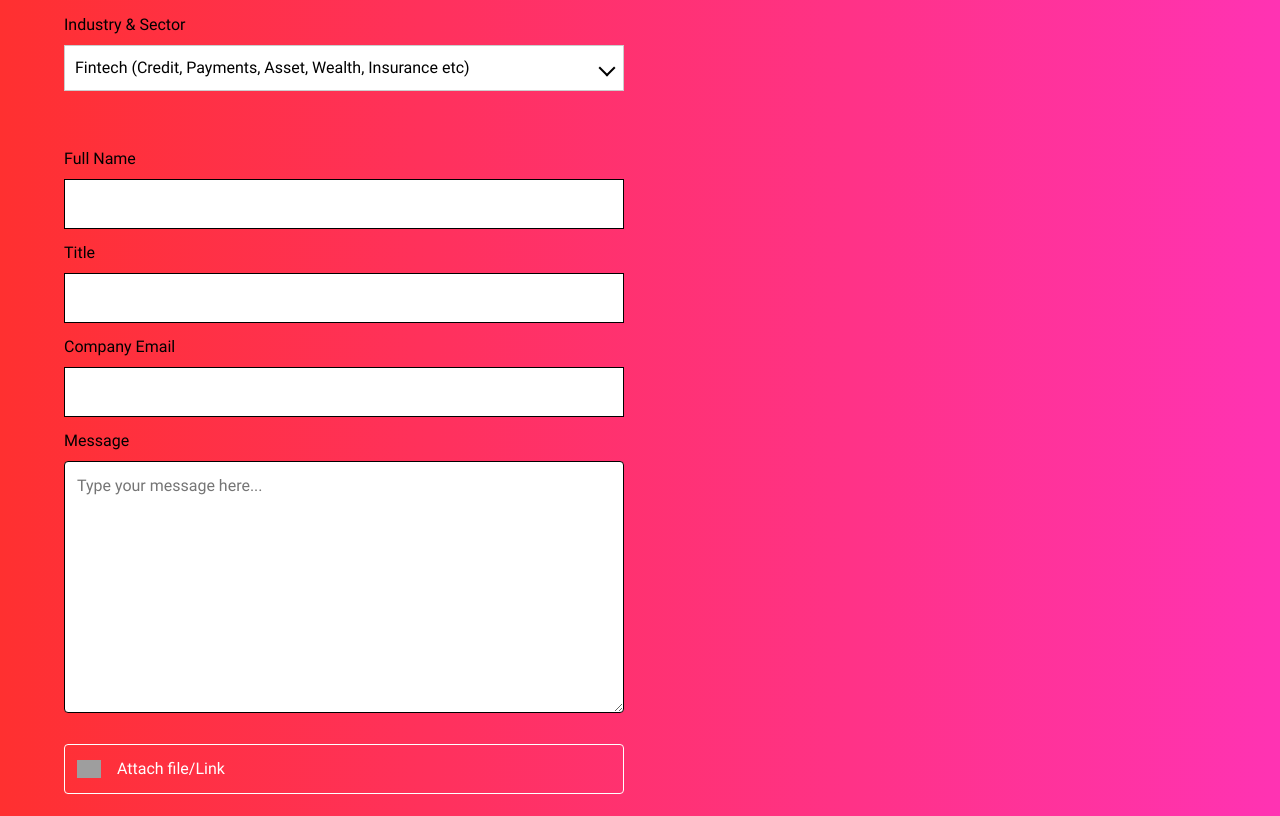
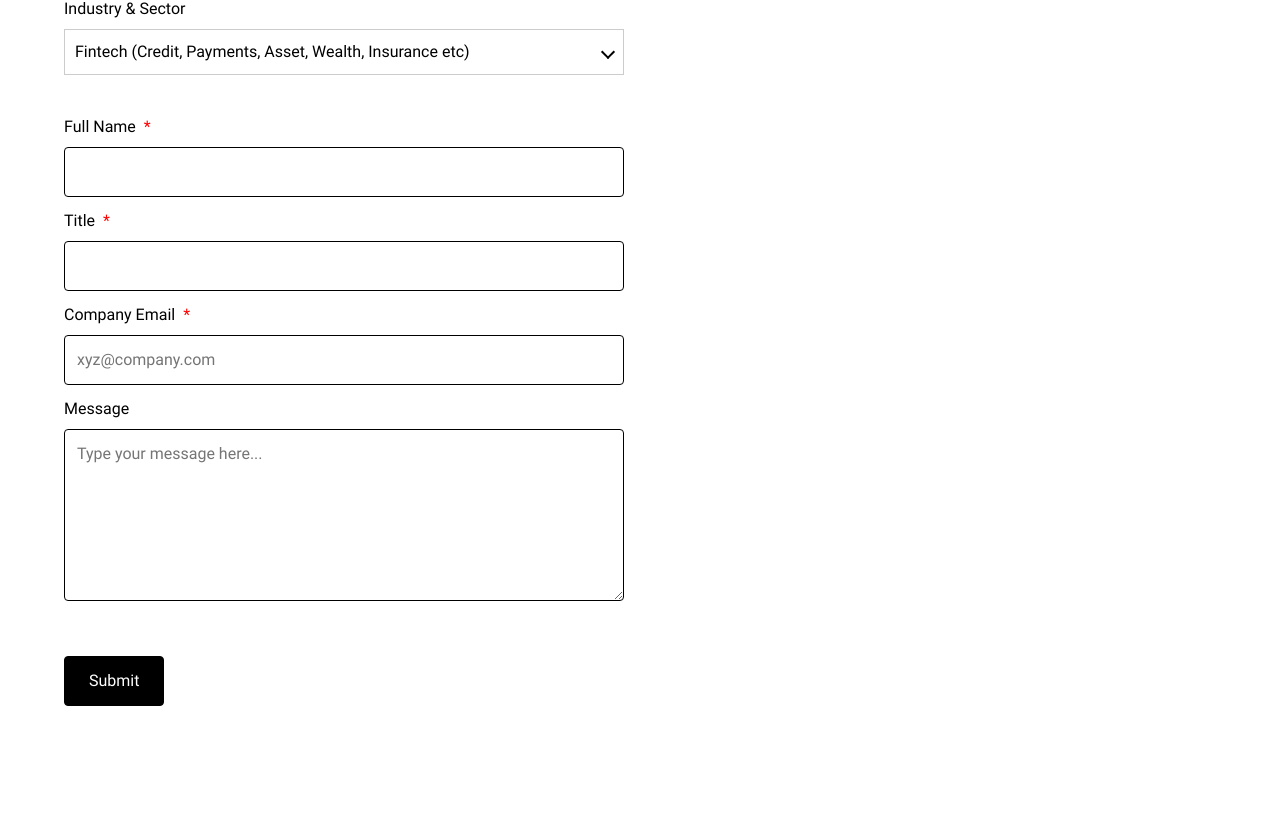
Before and after one commit to yogi-mahtani/yogi-mahtani, a Next.js app: page /contact-us in a window 1280 px wide. Shown: the part 444-1260 px from the top of the page. Built offline with nearby package versions, Linux system fonts and the light colour scheme; grey boxes are pictures that could not be loaded.

Commit message:
feat: add errors to contact form and add header, footer

```diff
--- a/src/app/components/ContactUs/components/InputField.tsx
+++ b/src/app/components/ContactUs/components/InputField.tsx
@@ -1,3 +1,4 @@
+import { useState } from 'react';
 import styled from 'styled-components';
 import { InputFieldProps } from '../types';
 
@@ -5,18 +6,50 @@ export const InputField = ({
   label,
   type = 'text',
   placeholder,
-}: InputFieldProps) => (
+  required = false,
+}: InputFieldProps) => {
+  const [value, setValue] = useState('');
+  const [touched, setTouched] = useState(false);
+
+  // Function to validate input based on type
+  const getErrorMessage = () => {
+    if (!touched) return ''; // No error before touch
+
+    if (required && !value.trim()) {
+      return 'This field is required';
+    }
+
+    if (type === 'email' && value && !/^\S+@\S+\.\S+$/.test(value)) {
+      return 'Enter a valid email address';
+    }
+
+    return ''; // No error
+  };
+
+  const errorMessage = getErrorMessage();
+  const isError = !!errorMessage; // Convert to boolean
+
+  return (
     <InputWrapper>
-    <Label htmlFor={label}>{label}</Label>
+      <Label htmlFor={label}>
+        {label} {required && <RequiredMark>*</RequiredMark>}
+      </Label>
       <Input
         type={type}
         id={label}
         placeholder={placeholder}
+        value={value}
+        onChange={(e) => setValue(e.target.value)}
+        onBlur={() => setTouched(true)}
         aria-label={label}
+        aria-invalid={isError}
       />
+      {isError && <ErrorMessage>{errorMessage}</ErrorMessage>}
     </InputWrapper>
   );
+};
 
+// Styled Components
 const InputWrapper = styled.div`
   display: flex;
   flex-direction: column;
@@ -27,6 +60,15 @@ const InputWrapper = styled.div`
 const Label = styled.label`
   margin-bottom: 8px;
   font-size: 16px;
+  display: flex;
+  align-items: center;
+  gap: 4px;
+`;
+
+const RequiredMark = styled.span`
+  color: red;
+  font-size: 16px;
+  margin-left: 4px;
 `;
 
 const Input = styled.input`
@@ -35,4 +77,15 @@ const Input = styled.input`
   padding: 12px;
   border: 1px solid #000;
   width: 100%;
+  border-radius: 4px;
+  &:focus {
+    outline: none;
+    border-color: blue;
+  }
 `;
+
+const ErrorMessage = styled.span`
+  color: red;
+  font-size: 14px;
+  margin-top: 4px;
+`;
--- a/src/app/components/ContactUs/index.tsx
+++ b/src/app/components/ContactUs/index.tsx
@@ -8,7 +8,6 @@ import { desiredHires, roles, sectors } from './constants';
 
 export const TalentFinderForm: React.FC = () => {
   const [message, setMessage] = useState('');
-  const [selectedFile, setSelectedFile] = useState<File | null>(null);
   const [selectedHire, setSelectedHire] = useState('product_management');
   const [selectedRole, setSelectedRole] = useState('single_hire');
   const [selectedSector, setSelectedSector] = useState('fintech');
@@ -39,12 +38,6 @@ export const TalentFinderForm: React.FC = () => {
     // Handle form submission
   };
 
-  const handleFileSelect = (e: React.ChangeEvent<HTMLInputElement>) => {
-    if (e.target.files && e.target.files[0]) {
-      setSelectedFile(e.target.files[0]);
-    }
-  };
-
   return (
     <main>
       <Container>
@@ -73,9 +66,14 @@ export const TalentFinderForm: React.FC = () => {
           </FormSection>
 
           <ContactSection>
-            <InputField label="Full Name" />
-            <InputField label="Title" />
-            <InputField label="Company Email" type="email" />
+            <InputField required={true} label="Full Name" />
+            <InputField required={true} label="Title" />
+            <InputField
+              required={true}
+              placeholder="xyz@company.com"
+              label="Company Email"
+              type="email"
+            />
 
             <MessageWrapper>
               <Label htmlFor="message">Message</Label>
@@ -87,20 +85,6 @@ export const TalentFinderForm: React.FC = () => {
                 aria-label="Message"
               />
             </MessageWrapper>
-
-            <FileAttachmentLabel>
-              <FileInput
-                type="file"
-                onChange={handleFileSelect}
-                aria-label="Attach file"
-              />
-              <AttachIcon
-                loading="lazy"
-                src="https://cdn.builder.io/api/v1/image/assets/TEMP/aea5d28bcadc0f98dec1519eda7fe05f9741c9eb2b89cfbef585004c9c780731?placeholderIfAbsent=true&apiKey=b5281f63547d473f986bbfa9529ea7d1"
-                alt=""
-              />
-              <span>Attach file/Link</span>
-            </FileAttachmentLabel>
 
             <SubmitButton type="submit">Submit</SubmitButton>
           </ContactSection>
@@ -114,12 +98,10 @@ const Container = styled.div`
   display: flex;
   flex-direction: column;
   position: relative;
-  min-height: 1497px;
   overflow: hidden;
   align-items: start;
   font-family: Roboto, sans-serif;
   padding: 112px 64px;
-  background: var(--text-orange-and-pink-gradient);
 
   @media (max-width: 991px) {
     padding: 100px 20px;
@@ -167,7 +149,7 @@ const Link = styled.a`
 `;
 
 const FormSection = styled.section`
-  margin-top: 48px;
+  margin-top: 32px;
   width: 560px;
   max-width: 100%;
 
@@ -177,7 +159,7 @@ const FormSection = styled.section`
 `;
 
 const ContactSection = styled.section`
-  margin-top: 48px;
+  margin-top: 32px;
   width: 560px;
   max-width: 100%;
 `;
@@ -194,7 +176,7 @@ const Label = styled.label`
 
 const MessageArea = styled.textarea`
   width: 100%;
-  min-height: 252px;
+  min-height: 172px;
   padding: 12px;
   border: 1px solid #000;
   border-radius: 4px;
@@ -207,33 +189,6 @@ const MessageArea = styled.textarea`
     outline: none;
     border-color: #4e34f3;
   }
-`;
-
-const FileAttachmentLabel = styled.label`
-  display: flex;
-  align-items: center;
-  gap: 16px;
-  min-height: 48px;
-  padding: 12px;
-  border: 1px solid #fff;
-  background: transparent;
-  color: #fff;
-  cursor: pointer;
-  border-radius: 4px;
-
-  &:hover {
-    background: rgba(255, 255, 255, 0.1);
-  }
-`;
-
-const FileInput = styled.input`
-  display: none;
-`;
-
-const AttachIcon = styled.img`
-  width: 24px;
-  aspect-ratio: 1;
-  object-fit: contain;
 `;
 
 const SubmitButton = styled.button`
--- a/src/app/components/ContactUs/types.ts
+++ b/src/app/components/ContactUs/types.ts
@@ -15,4 +15,5 @@ export interface InputFieldProps {
   label: string;
   type?: string;
   placeholder?: string;
+  required?: boolean;
 }
--- a/src/app/components/Header/index.css
+++ b/src/app/components/Header/index.css
@@ -9,10 +9,13 @@
 
 .nav-bar {
   justify-content: space-between;
-  margin: 1rem 0 1rem 0;
   align-items: center;
   padding: 16px 64px;
   border-bottom: 1px solid var(--grey-scale-100);
+  position: fixed;
+  width: 100%;
+  z-index: 1000;
+  background: white;
 }
 
 .btn-wrapper {
--- a/src/app/contact-us/page.tsx
+++ b/src/app/contact-us/page.tsx
@@ -1,5 +1,28 @@
+'use client';
+
+import styled from 'styled-components';
+
 import { TalentFinderForm } from '../components/ContactUs';
 
+import {
+  Header,
+  HomeHeading,
+  ReferralProgram,
+  Footer,
+  Offerings,
+  KPISection,
+  SlidingLogos,
+  CustomerReviews,
+} from '@/app/components';
+
+const MainPage = styled.div``;
+
 export default function ContactUs() {
-  return <TalentFinderForm />;
+  return (
+    <MainPage>
+      <Header />
+      <TalentFinderForm />
+      <Footer />
+    </MainPage>
+  );
 }
--- a/src/app/ui-kit/Select/index.tsx
+++ b/src/app/ui-kit/Select/index.tsx
@@ -71,8 +71,8 @@ const SelectedValue = styled.div`
 
 const ArrowIcon = styled.span<{ isOpen: boolean }>`
   display: inline-block;
-  width: 12px;
-  height: 12px;
+  width: 10px;
+  height: 10px;
   border-left: 2px solid #000;
   border-bottom: 2px solid #000;
   transform: ${(props) => (props.isOpen ? 'rotate(135deg)' : 'rotate(-45deg)')};
```
Lines whose indentation alone changed are shown as unchanged.
